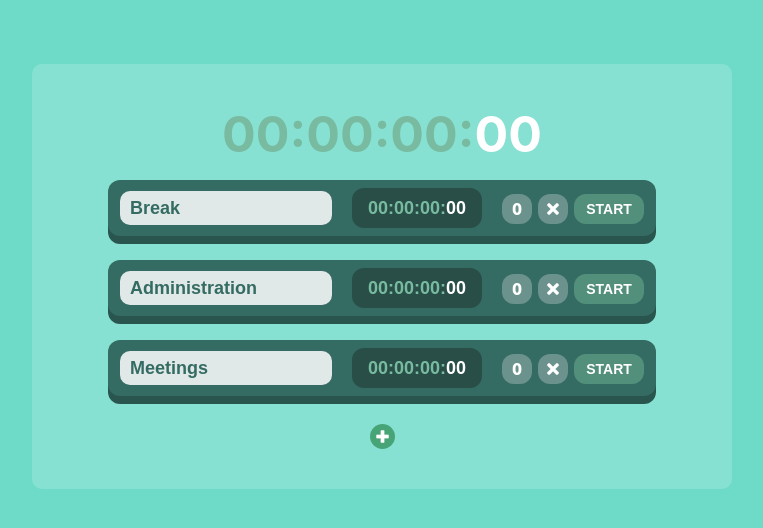
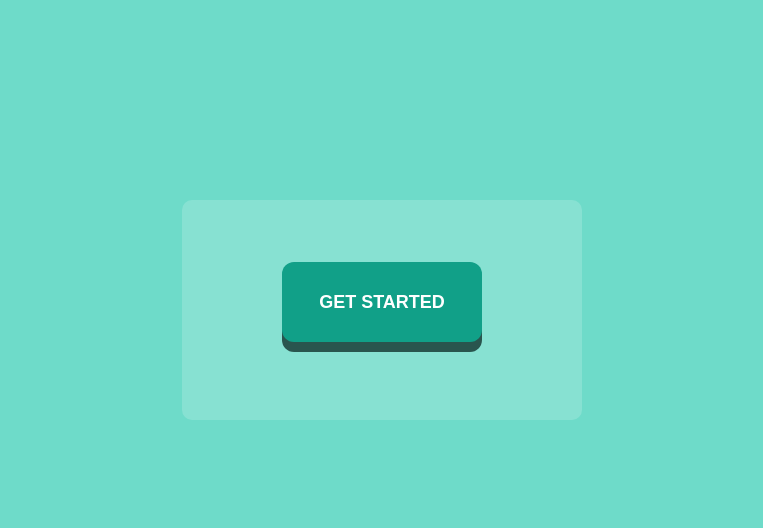
Before and after one commit to Zimmja/React-Stopwatch, a React (Create React App) app: page / in a window 1280 px wide. Shown: the top 528 px of the page, without its empty margins (258-1021 px from the left). Built offline with nearby package versions, Linux system fonts and the light colour scheme.

Commit message:
adding full update from last commit

```diff
--- a/src/App.js
+++ b/src/App.js
@@ -1,188 +1,32 @@
 import React from "react";
 import "./App.css";
-import Task from "./components/task.js";
-import Stopwatch from "./components/stopwatch.js";
-import appTasks from "./helpers/appTasks.js";
-import appTimer from "./helpers/appTimer.js";
-import iconUndo from "./media/iconUndo.png";
-import iconAdd from "./media/iconAdd.png";
-import iconBin from "./media/iconBin.png";
+import Taskboard from "./components/taskboard.js";
+import Setup from "./components/setup.js";
+import Home from "./components/home.js";
 
 class App extends React.Component {
   constructor(props) {
     super(props);
-    this.timeInterval = 1000;
-    this.currentTask = -1;
     this.state = {
-      tasks: [
-        { description: "Break", value: 0, visible: true },
-        { description: "Administration", value: 0, visible: true },
-        { description: "Meetings", value: 0, visible: true },
-      ],
-      hidden: [],
-      taskMax: 3,
-      activeLoop: null,
+      taskCount: 3,
+      page: this.pageHome,
     };
   }
 
-  // ---------------------------
-  // STATE MANAGEMENT
-  // ---------------------------
-  reState = (newState) => this.setState(newState);
+  pageHome = () => <Home onClick={() => this.loadSetup()} />;
 
-  setCurrent = (i) => (this.currentTask = i);
+  pageSetup = () => <Setup onClick={(i) => this.loadTaskboard(i)} />;
 
-  arrTasks = () => this.state.tasks.slice();
+  pageTaskboard = () => <Taskboard taskCount={this.state.taskCount} />;
 
-  arrHidden = () => this.state.hidden.slice();
+  loadSetup = () => this.setState({ page: this.pageSetup });
 
-  // ---------------------------
-  // TASK MANAGEMENT
-  // ---------------------------
-  addTask = () =>
-    appTasks.addTask(this.arrTasks(), this.state.taskMax, this.reState);
-
-  hideTask = (i) => {
-    if (this.currentTask === i)
-      appTasks.stopTasks(this.pauseTimer, this.setCurrent);
-    appTasks.hideTask(i, this.arrTasks(), this.arrHidden(), this.reState);
-  };
-
-  deleteHiddenTasks = () => {
-    appTasks.deleteHiddenTasks(
-      this.arrTasks(),
-      this.arrHidden(),
-      this.reState,
-      [this.currentTask, this.setCurrent]
-    );
-  };
-
-  resetTask = (i) => appTasks.resetTask(i, this.arrTasks(), this.reState);
-
-  unhideTask = () => appTasks.unhideTask(this.arrHidden(), this.reState);
-
-  tasksTotal = () => appTasks.tasksTotal(this.arrTasks());
-
-  selectTask = (i) =>
-    i === this.currentTask ? this.stopTimer() : this.restartTimer(i);
-
-  updateTaskDescription = (i, description) => {
-    const tasksArr = this.arrTasks();
-    tasksArr[i].description = description;
-    this.reState({ tasks: tasksArr });
-  };
-
-  // ---------------------------
-  // TIMER MANAGEMENT
-  // ---------------------------
-  startTimer = () => this.setState({ activeLoop: this.incTimerLoop() });
-
-  pauseTimer = () => appTimer.pauseTimer(this.state.activeLoop, this.reState);
-
-  incTimerLoop = () => appTimer.incTimerLoop(this.incTimer, this.timeInterval);
-
-  incTimer = (val = 0) =>
-    appTimer.incTimer(val, this.arrTasks(), this.currentTask, this.reState);
-
-  stopTimer = () => appTimer.stopTimer(this.pauseTimer, this.setCurrent);
-
-  restartTimer = (i) =>
-    appTimer.restartTimer(i, this.pauseTimer, this.setCurrent, this.startTimer);
-
-  // ---------------------------
-  // RENDER MANAGEMENT
-  // ---------------------------
-  renderAllTasks = () =>
-    this.state.tasks.map((task, i) => this.renderTask(task, i));
-
-  renderTask = (task, ind) => {
-    if (task.visible)
-      return (
-        <Task
-          key={`task${ind}`}
-          timer={task.value}
-          description={task.description}
-          index={ind}
-          active={ind === this.currentTask}
-          onSelectClick={(i) => this.selectTask(i)}
-          onHideClick={(i) => this.hideTask(i)}
-          onResetClick={(i) => this.resetTask(i)}
-          onUpdateDescription={(i, description) =>
-            this.updateTaskDescription(i, description)
-          }
-        />
-      );
-  };
-
-  renderTaskButtons = () => {
-    return (
-      <div>
-        {this.renderDeleteButton()}
-        <button id="addTaskButton" onClick={() => this.addTask()}>
-          <img className="appIcon" src={iconAdd} alt="Add task" />
-        </button>
-        {this.renderUnhideButton()}
-      </div>
-    );
-  };
-
-  renderDeleteButton = () => {
-    if (this.state.hidden.length > 0)
-      return (
-        <button id="unhideButton" onClick={() => this.deleteHiddenTasks()}>
-          <img className="appIcon" src={iconBin} alt="Delete hidden tasks" />
-        </button>
-      );
-  };
-
-  renderUnhideButton = () => {
-    if (this.state.hidden.length > 0)
-      return (
-        <button id="unhideButton" onClick={() => this.unhideTask()}>
-          <img className="appIcon" src={iconUndo} alt="Unhide task" />
-        </button>
-      );
-  };
+  loadTaskboard = (i) =>
+    this.setState({ taskCount: i, page: this.pageTaskboard });
 
   render() {
-    return (
-      <div className="taskboard">
-        <div className="totalTimer">
-          <Stopwatch timer={this.tasksTotal()} />
-        </div>
-        <div className="tasksList">{this.renderAllTasks()}</div>
-        <div className="taskButtons">{this.renderTaskButtons()}</div>
-      </div>
-    );
+    return <div className="display">{this.state.page()}</div>;
   }
 }
 
 export default App;
-
-// pauseTimer = () => {
-//   clearInterval(this.state.activeLoop);
-//   this.reState({ activeLoop: null });
-// };
-
-// incTimerLoop = () =>
-//   setInterval(() => {
-//     this.incTimer(this.timeInterval);
-//   }, this.timeInterval);
-
-// incTimer = (val = 0) => {
-//   const tasksArr = this.arrTasks();
-//   const newTime = tasksArr[this.currentTask].value + val;
-//   tasksArr[this.currentTask].value = newTime;
-//   this.reState({ tasks: tasksArr });
-// };
-
-// stopTimer = () => {
-//   this.pauseTimer();
-//   this.setCurrent(-1);
-// };
-
-// restartTimer = (i) => {
-//   this.pauseTimer();
-//   this.setCurrent(i);
-//   this.startTimer();
-// };
```
